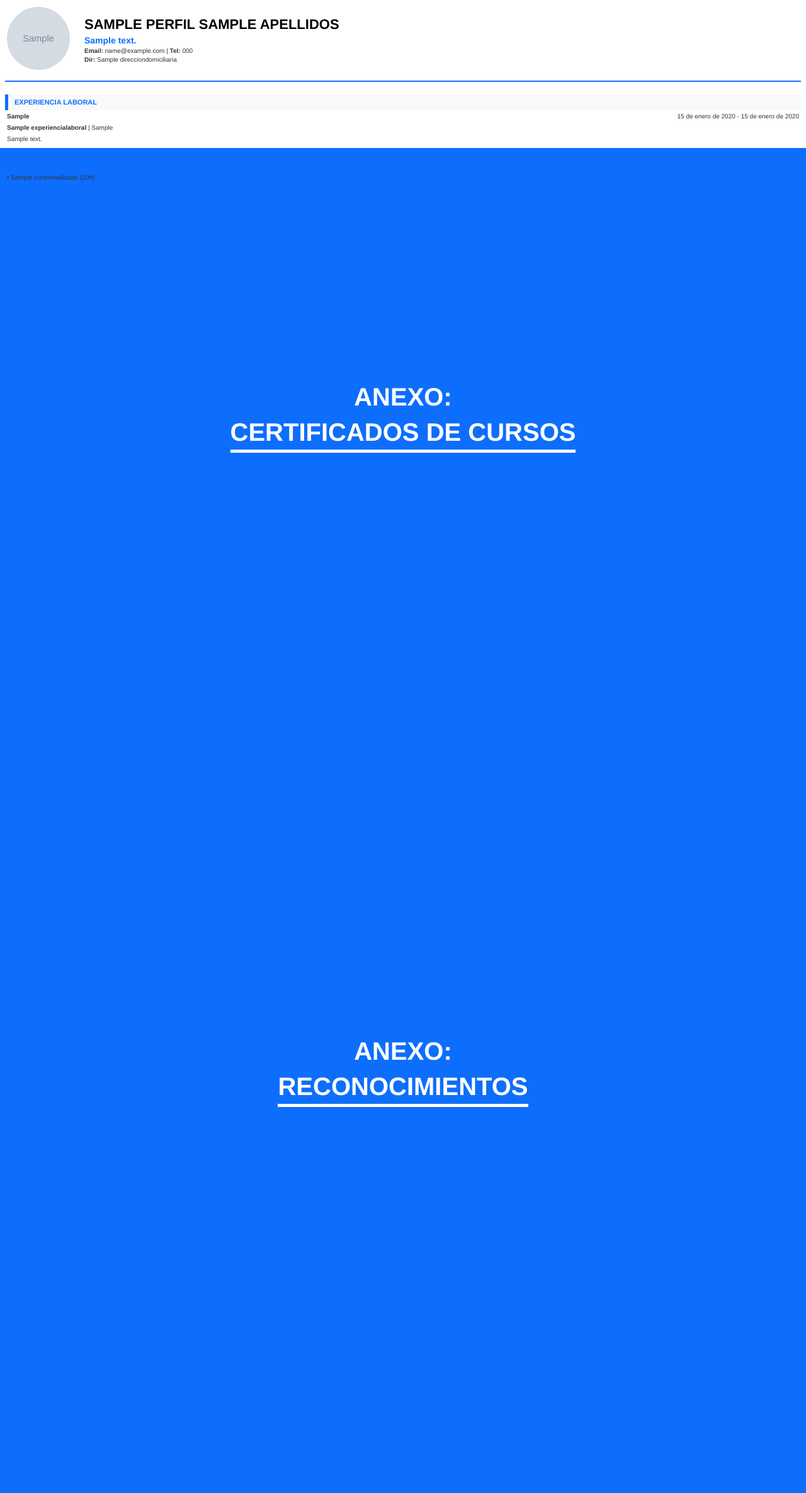
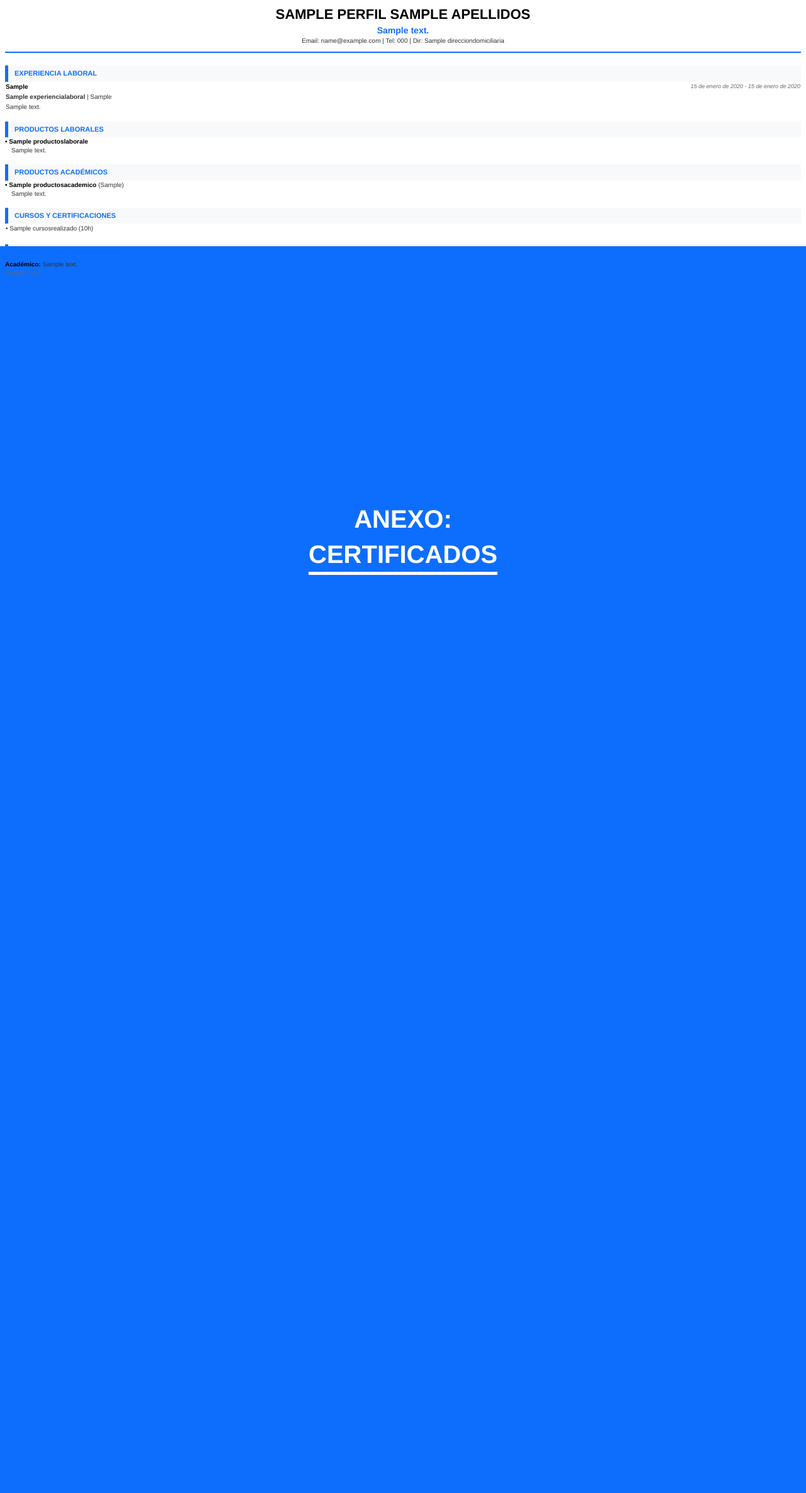
Before and after one commit to 10SEBASG01/CV-JANDRY-GUARANDA, a Django app: template Perfil/templates/cv_pdf_maestro.html in a window 1280 px wide; the page is wider, and only the part inside the window is pictured. Shown: that part at 63% size. After the commit the page ends 913 px from the top of that part, so only its background shows below. Run offline with Django 5.2, Linux system fonts and the light colour scheme; tables that the repository leaves empty hold one stand-in row (values such as "Sample post"); the template is opened without the code that fills it: values that come from a table or form of the project are taken from there, most other values are stand-ins (such as "Sample title", 1, 10 or a date in 2020); grey boxes marked "Sample" are stand-in pictures.

Commit message:
Trigesimo Octavo Commit Proyecto

```diff
--- a/Perfil/templates/cv_pdf_maestro.html
+++ b/Perfil/templates/cv_pdf_maestro.html
@@ -5,77 +5,78 @@
     <style>
         @page { size: a4; margin: 1.5cm; }
         body { font-family: Helvetica, Arial, sans-serif; font-size: 10px; color: #333; line-height: 1.4; }
-
-        /* Estilos CV */
-        .header-table { width: 100%; margin-bottom: 20px; border-bottom: 2px solid #0d6efd; padding-bottom: 10px; }
-        .foto-perfil { width: 100px; height: 100px; border-radius: 50px; }
-        .info-header { padding-left: 20px; vertical-align: middle; }
+        .header-cv { text-align: center; margin-bottom: 20px; border-bottom: 2px solid #0d6efd; padding-bottom: 10px; }
         .nombre { font-size: 22px; font-weight: bold; color: #000; text-transform: uppercase; }
         .subtitulo { font-size: 14px; color: #0d6efd; font-weight: bold; }
         .titulo-seccion { background-color: #f8f9fa; border-left: 4pt solid #0d6efd; color: #0d6efd; font-weight: bold; text-transform: uppercase; padding: 5px 10px; margin-top: 15px; font-size: 11px; }
+        .item-titulo { font-weight: bold; color: #000; }
+        .fecha { color: #666; font-style: italic; font-size: 9px; }
+        table { width: 100%; border-collapse: collapse; }
 
-        /* Estilos Separadores */
+        /* Estilos para separar los anexos físicamente */
         .salto-pagina { page-break-before: always; }
-        .separador-azul {
-            background-color: #0d6efd;
-            color: white;
-            text-align: center;
-            padding-top: 9cm;
-            height: 20cm;
-            margin: -1.5cm; /* Para llenar toda la hoja */
+        .portada-azul {
+            background-color: #0d6efd; color: white; text-align: center;
+            padding-top: 10cm; height: 18cm; margin: -1.5cm;
         }
     </style>
 </head>
 <body>
     <div class="container">
-        <table class="header-table">
-            <tr>
-                <td style="width: 100px;">
-                    {% if perfil.fotoperfil %}
-                        <img src="{{ perfil.fotoperfil.url }}" class="foto-perfil">
-                    {% endif %}
-                </td>
-                <td class="info-header">
-                    <div class="nombre">{{ perfil.nombres }} {{ perfil.apellidos }}</div>
-                    <div class="subtitulo">{{ perfil.descripcionperfil }}</div>
-                    <div class="contacto">
-                        <strong>Email:</strong> {{ perfil.email_contacto }} | <strong>Tel:</strong> {{ perfil.telefonofijo }}<br>
-                        <strong>Dir:</strong> {{ perfil.direcciondomiciliaria }}
-                    </div>
-                </td>
-            </tr>
-        </table>
+        <div class="header-cv">
+            <div class="nombre">{{ perfil.nombres }} {{ perfil.apellidos }}</div>
+            <div class="subtitulo">{{ perfil.descripcionperfil }}</div>
+            <div class="contacto">
+                Email: {{ perfil.email_contacto }} | Tel: {{ perfil.telefonofijo }} | Dir: {{ perfil.direcciondomiciliaria }}
+            </div>
+        </div>
 
         <div class="titulo-seccion">Experiencia Laboral</div>
         {% for exp in experiencias %}
-            <table style="margin-bottom: 8px; width: 100%;">
-                <tr><td style="font-weight:bold;">{{ exp.cargodesempenado }}</td><td style="text-align: right;">{{ exp.fechainiciogestion }} - {{ exp.fechafingestion|default:"Actualidad" }}</td></tr>
+            <table style="margin-bottom: 8px;">
+                <tr><td class="item-titulo">{{ exp.cargodesempenado }}</td><td style="text-align: right;" class="fecha">{{ exp.fechainiciogestion }} - {{ exp.fechafingestion|default:"Actualidad" }}</td></tr>
                 <tr><td colspan="2"><strong>{{ exp.nombrempresa }}</strong> | {{ exp.lugarempresa }}</td></tr>
                 <tr><td colspan="2" style="text-align: justify;">{{ exp.descripcionfunciones }}</td></tr>
             </table>
+        {% endfor %}
+
+        <div class="titulo-seccion">Productos Laborales</div>
+        {% for lab in laborales %}
+            <div style="margin-bottom: 8px;">
+                <span class="item-titulo">• {{ lab.nombreproducto }}</span>
+                <div style="padding-left: 10px; text-align: justify;">{{ lab.descripcion }}</div>
+            </div>
+        {% endfor %}
+
+        <div class="titulo-seccion">Productos Académicos</div>
+        {% for acad in academicos %}
+            <div style="margin-bottom: 8px;">
+                <span class="item-titulo">• {{ acad.nombrerecurso }}</span> ({{ acad.clasificador }})
+                <div style="padding-left: 10px; text-align: justify;">{{ acad.descripcion }}</div>
+            </div>
         {% endfor %}
 
         <div class="titulo-seccion">Cursos y Certificaciones</div>
         <table style="width: 100%;">
             {% for curso in cursos %}
                 {% if forloop.counter0|divisibleby:2 %}<tr>{% endif %}
-                    <td style="width: 50%;">• {{ curso.nombrecurso }} ({{ curso.totalhoras }}h)</td>
+                    <td style="width: 50%; padding-bottom: 3px;">• {{ curso.nombrecurso }} ({{ curso.totalhoras }}h)</td>
                 {% if forloop.counter|divisibleby:2 or forloop.last %}</tr>{% endif %}
             {% endfor %}
         </table>
 
+        <div class="titulo-seccion">Logros y Reconocimientos</div>
+        {% for rec in reconocimientos %}
+            <div style="margin-bottom: 8px;">
+                <span class="item-titulo">{{ rec.tiporeconocimiento }}:</span> {{ rec.descripcionreconocimiento }}
+                <div class="fecha">{{ rec.entidadpatrocinadora }} - {{ rec.fechareconocimiento|date:"Y" }}</div>
+            </div>
+        {% endfor %}
+
         {% if cursos %}
         <div class="salto-pagina">
-            <div class="separador-azul">
-                <h1 style="font-size: 40px; border-bottom: 5px solid white; display: inline-block;">ANEXO:<br>CERTIFICADOS DE CURSOS</h1>
-            </div>
-        </div>
-        {% endif %}
-
-        {% if reconocimientos %}
-        <div class="salto-pagina">
-            <div class="separador-azul">
-                <h1 style="font-size: 40px; border-bottom: 5px solid white; display: inline-block;">ANEXO:<br>RECONOCIMIENTOS</h1>
+            <div class="portada-azul">
+                <h1 style="font-size: 40px; border-bottom: 5px solid white; display: inline-block;">ANEXO:<br>CERTIFICADOS</h1>
             </div>
         </div>
         {% endif %}
```
Also changed, not shown: Perfil/views.py (+28 -51 lines).
